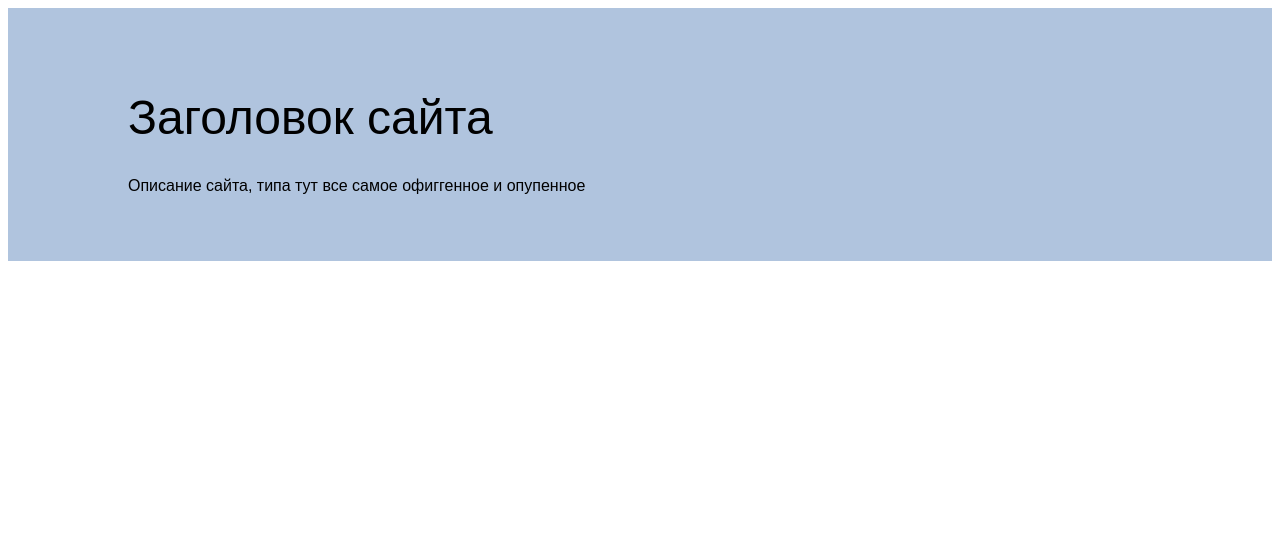
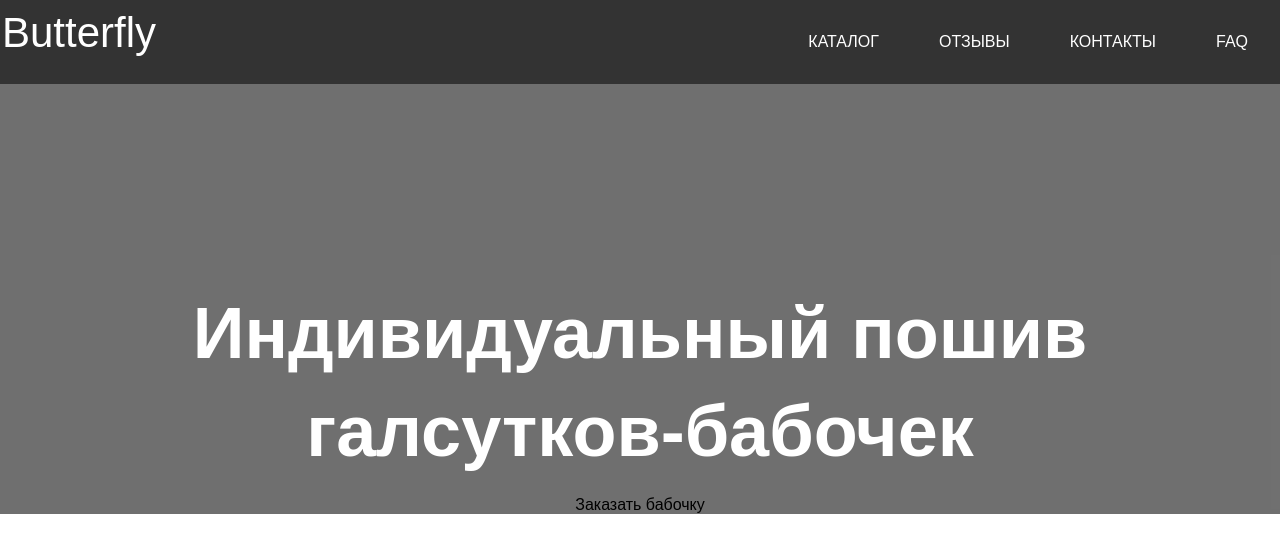
Before and after one commit to AnyTav/butterfly-shop-naumova, a website: page www/index.html in a window 1280 px wide. Drawn offline with Linux system fonts and the light colour scheme.

Commit message:
Сделала шапку страницы

```diff
--- /dev/null
+++ b/src/styles/blocks/_header.scss
@@ -0,0 +1,25 @@
+.header {
+    // padding: 16px 0;
+    background-color: $color-dark;
+    color: $color-ligth;
+
+}
+
+.header-inner {
+    @include container;
+}
+
+.header-wrap {
+    display: flex;
+    align-items: baseline;
+}
+.header-logo {
+    margin-right: auto;
+    font-family: sans-serif;
+    font-size: 42px;
+    line-height: 57px;
+    color: inherit;
+    text-decoration: none;
+
+
+}
--- /dev/null
+++ b/src/styles/blocks/_main-nav.scss
@@ -0,0 +1,27 @@
+
+.main-nav {
+    ul {
+        display: flex;
+        margin: 0;
+        padding: 0;
+        list-style: none;
+    }
+
+    li {
+        padding: 33px 25px;
+        margin: 0 5px;
+        text-transform: uppercase;
+
+    }
+
+    li:hover {
+        background-color: $color-accent;
+
+    }
+    a {
+        text-decoration: none;
+        color: inherit;
+    }
+
+
+}
--- /dev/null
+++ b/src/styles/blocks/_top.scss
@@ -0,0 +1,18 @@
+.top {
+    text-align: center;
+    background-color: rgba(51, 51, 51, .7);
+
+}
+.top-inner {
+    @include container;
+}
+
+
+.top-title {
+    margin: 0;
+    padding-top: 200px;
+    font-size: 72px;
+    line-height: 98.05px;
+    color: $color-ligth;
+
+}
--- /dev/null
+++ b/src/styles/common/_common.scss
@@ -0,0 +1,8 @@
+* {
+    box-sizing: border-box;
+
+}
+
+body {
+    margin: 0;
+}
--- /dev/null
+++ b/src/styles/common/_mixins.scss
@@ -0,0 +1,4 @@
+@mixin container {
+    max-width: 1276px;
+    margin: 0 auto;
+}
--- a/src/styles/common/_variables.scss
+++ b/src/styles/common/_variables.scss
@@ -2,3 +2,8 @@ $h1-fz-mobile: 20px;
 $h1-fz-tablet: 32px;
 $h1-fz-desktop: 48px;
 $h1-fw: 400;
+
+// Colors
+$color-accent: #FF2D2D;
+$color-ligth: #fff;
+$color-dark: #333;
--- a/src/styles/style.scss
+++ b/src/styles/style.scss
@@ -1,7 +1,15 @@
 // common files
 @import "common/_variables";
 @import "common/_fonts";
+@import "common/_mixins";
 @import "common/_typography";
+@import "common/_common";
+
+
 
 // blocks
-@import "blocks/_promo";
+// @import "blocks/_promo";
+@import "blocks/_header";
+@import "blocks/_main-nav";
+@import "blocks/_main";
+@import "blocks/_top";
--- a/www/index.html
+++ b/www/index.html
@@ -3,16 +3,39 @@
 <head>
     <meta charset="UTF-8">
     <meta name="viewport" content="width=device-width, initial-scale=1.0">
-    <title>Мой первый проект</title>
+    <title>Butterfly-shop</title>
     <link rel="stylesheet" href="style/style.css">
 </head>
 <body>
-    <div class="promo">
-        <div class="promo-inner">
-            <h1 class="promo-ttl">Заголовок сайта</h1>
-            <p class="promo-slogan">Описание сайта, типа тут все самое офиггенное и опупенное</p>
+    <header class="header">
+        <div class="header-inner">
+            <div class="header-wrap">
+                <a href="#" class="header-logo">Butterfly</a>
+                <nav class="main-nav">
+                    <ul>
+                        <li><a href="#">Каталог</a></li>
+                        <li><a href="#">Отзывы</a></li>
+                        <li><a href="#">Контакты</a></li>
+                        <li><a href="#">FAQ</a></li>
+                    </ul>
+                </nav>
+            </div>
         </div>
-    </div>
+    </header>
+    <main>
+        <section class="top">
+            <div class="top-inner">
+                <div class="top-wrap">
+                    <h1 class="top-title">Индивидуальный пошив галсутков-бабочек</h1>
+                    <div class="top-btn">
+                        <p class="btn-text">Заказать бабочку</p>
+                    </div>
+                </div>
+
+            </div>
+        </section>
+    </main>
+
 
     <script src="scripts/script.js"></script>
 </body>
```
Also changed, not shown: src/styles/blocks/_main.scss (added), www/style/style.css.
